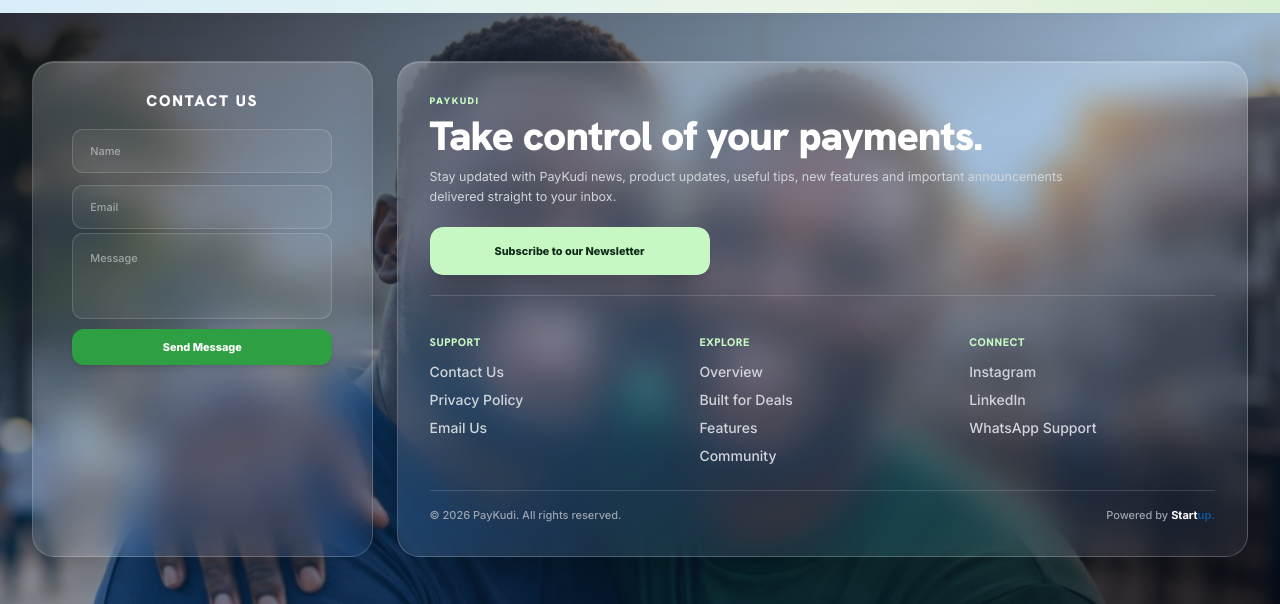
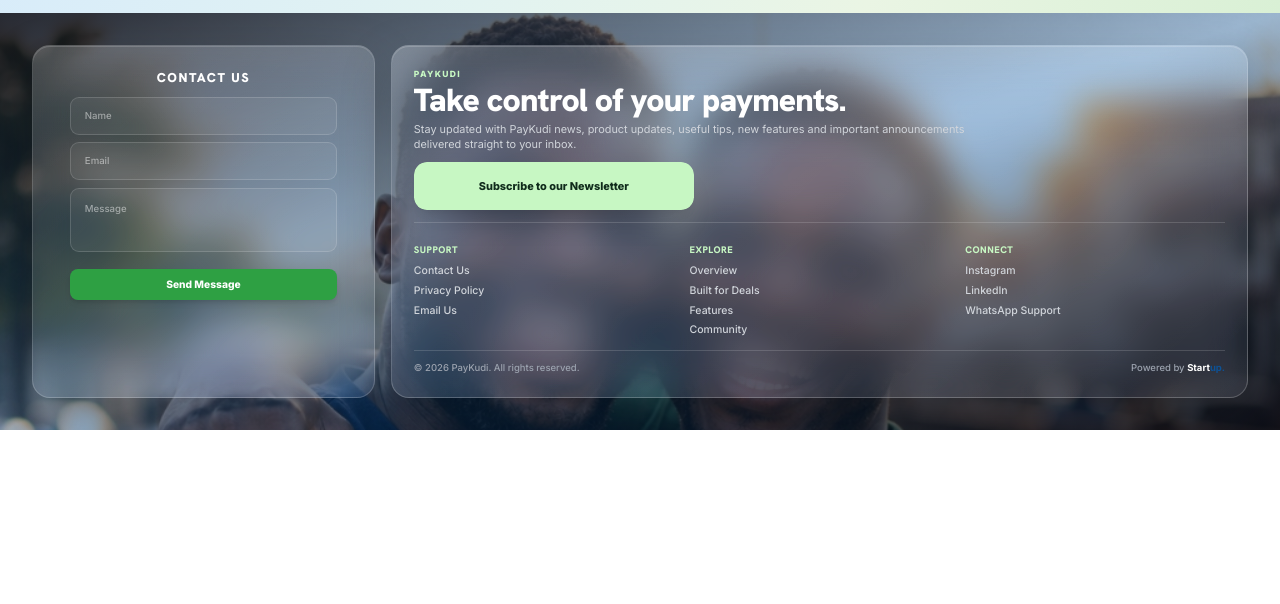
Before and after one commit to STARTUPBUILDtech/PAYKUDI, a website: page index.html in a window 1280 px wide. Shown: the part 2528-3132 px from the top of the page. After the commit the page ends 2958 px from the top, so only its background shows below. Drawn offline with nearby package versions, Linux system fonts and the light colour scheme.

Commit message:
Make PayKudi footer tiles compact and reduce internal spacing while preserving newsletter button size

```diff
--- a/index.html
+++ b/index.html
@@ -375,17 +375,17 @@
     .floating-field {
       position: relative;
       width: 100%;
-      margin-bottom: 0.75rem;
+      margin-bottom: 0.45rem;
     }
 
     .glass-floating-input {
       width: 100%;
-      height: clamp(38px, 4vw, 44px);
-      padding: 16px 12px 6px 12px;
-      font-size: clamp(10px, 0.85vw, 12px);
+      height: clamp(34px, 3.2vw, 38px);
+      padding: 13px 10px 3px 10px;
+      font-size: clamp(9.5px, 0.75vw, 11px);
       background: rgba(255, 255, 255, 0.06);
       border: 1px solid rgba(255, 255, 255, 0.15);
-      border-radius: 11px;
+      border-radius: 9px;
       color: #ffffff;
       outline: none;
       transition: all 0.2s ease;
@@ -393,12 +393,12 @@
 
     .glass-floating-textarea {
       width: 100%;
-      height: clamp(70px, 7vw, 86px);
-      padding: 18px 12px 6px 12px;
-      font-size: clamp(10px, 0.85vw, 12px);
+      height: clamp(54px, 5vw, 68px);
+      padding: 14px 10px 3px 10px;
+      font-size: clamp(9.5px, 0.75vw, 11px);
       background: rgba(255, 255, 255, 0.06);
       border: 1px solid rgba(255, 255, 255, 0.15);
-      border-radius: 11px;
+      border-radius: 9px;
       color: #ffffff;
       outline: none;
       resize: none;
@@ -414,22 +414,22 @@
 
     .glass-floating-label {
       position: absolute;
-      left: 14px;
+      left: 12px;
       top: 50%;
       transform: translateY(-50%);
       color: rgba(255, 255, 255, 0.48);
       pointer-events: none;
-      font-size: clamp(10px, 0.85vw, 12px);
+      font-size: clamp(9.5px, 0.75vw, 11px);
       font-weight: 500;
       transition: all 0.2s cubic-bezier(0.4, 0, 0.2, 1);
       z-index: 2;
       border-radius: 4px;
-      padding: 0 4px;
+      padding: 0 3px;
       line-height: 1;
     }
 
     .floating-field textarea ~ .glass-floating-label {
-      top: 20px;
+      top: 16px;
       transform: none;
     }
 
@@ -438,9 +438,9 @@
     .glass-floating-input:not(:placeholder-shown) ~ .glass-floating-label,
     .glass-floating-textarea:focus ~ .glass-floating-label,
     .glass-floating-textarea:not(:placeholder-shown) ~ .glass-floating-label {
-      top: 5px;
+      top: 3px;
       transform: none;
-      font-size: 8.5px;
+      font-size: 7.5px;
       font-weight: 700;
       color: #C7F7C3;
       background: rgba(10, 42, 50, 0.85);
@@ -1571,7 +1571,7 @@
 
 
   <!-- ================= PAYKUDI GLOSSY TWO-TILE FOOTER ================= -->
-  <footer id="footerSection" class="relative overflow-hidden px-4 sm:px-6 lg:px-8 py-8 sm:py-12">
+  <footer id="footerSection" class="relative overflow-hidden px-4 sm:px-6 lg:px-8 py-6 sm:py-8">
 
     <!-- Existing PayKudi Photo Background -->
     <div class="absolute inset-0 z-0 overflow-hidden">
@@ -1581,17 +1581,17 @@
 
     <!-- TWO INDEPENDENT GLOSSY FOOTER TILES (30% Left, 70% Right) -->
     <div class="relative z-10 max-w-7xl mx-auto">
-      <div class="grid grid-cols-1 lg:grid-cols-[0.72fr_1.8fr] gap-4 sm:gap-6 items-stretch">
+      <div class="grid grid-cols-1 lg:grid-cols-[0.72fr_1.8fr] gap-3 sm:gap-4 items-stretch">
 
         <!-- ================= LEFT SMALL TILE (~30%): COMPACT CONTACT US FORM ================= -->
-        <section class="paykudi-glass-tile rounded-[clamp(14px,1.8vw,22px)] p-[clamp(18px,2.2vw,28px)] text-white flex flex-col justify-between min-h-[300px]">
+        <section class="paykudi-glass-tile rounded-[clamp(12px,1.5vw,18px)] p-[clamp(14px,1.8vw,22px)] text-white flex flex-col justify-between h-full">
           <div class="relative z-10 h-full flex flex-col justify-between items-center text-center w-full">
-            <div id="contactFormContainer" class="w-full max-w-[clamp(230px,92%,340px)] mx-auto">
-              <h3 class="font-black text-white text-[clamp(13px,1.2vw,16px)] uppercase tracking-[0.12em] font-heading mb-4 text-brand-mint text-center">
+            <div id="contactFormContainer" class="w-full max-w-[clamp(210px,90%,310px)] mx-auto">
+              <h3 class="font-black text-white text-[clamp(11px,1vw,13px)] uppercase tracking-[0.12em] font-heading mb-2.5 text-brand-mint text-center">
                 CONTACT US
               </h3>
 
-              <form onsubmit="handleContactFormSubmit(event)" class="w-full space-y-1 text-left">
+              <form onsubmit="handleContactFormSubmit(event)" class="w-full text-left">
                 <div class="floating-field">
                   <input type="text" id="contactFullName" required placeholder=" " autocomplete="name" class="glass-floating-input" />
                   <label for="contactFullName" class="glass-floating-label">Name</label>
@@ -1608,7 +1608,7 @@
                 </div>
 
                 <button type="submit" id="contactModalSubmitBtn"
-                  class="w-full bg-brand-green hover:bg-[#258336] active:bg-[#1e6b2c] text-white text-[clamp(10px,0.85vw,12px)] font-extrabold py-2.5 px-4 rounded-xl transition-all shadow-md hover:shadow-lg cursor-pointer mt-2">
+                  class="w-full bg-brand-green hover:bg-[#258336] active:bg-[#1e6b2c] text-white text-[clamp(9.5px,0.8vw,11.5px)] font-extrabold py-2 px-3 rounded-lg transition-all shadow-md hover:shadow-lg cursor-pointer mt-1">
                   Send Message
                 </button>
               </form>
@@ -1616,14 +1616,14 @@
 
             <!-- SUCCESS MESSAGE CONTAINER -->
             <div id="contactSuccessContainer"
-              class="hidden flex-col items-center justify-center text-center space-y-2.5 p-4 my-auto min-h-[220px]">
-              <div class="w-10 h-10 rounded-full bg-brand-green text-white flex items-center justify-center mx-auto shadow-lg border border-white/20 shrink-0">
-                <svg class="w-5 h-5 text-white" viewBox="0 0 24 24" fill="none" stroke="currentColor" stroke-width="3.5" stroke-linecap="round" stroke-linejoin="round">
+              class="hidden flex-col items-center justify-center text-center space-y-2 p-3 my-auto min-h-[180px]">
+              <div class="w-9 h-9 rounded-full bg-brand-green text-white flex items-center justify-center mx-auto shadow-lg border border-white/20 shrink-0">
+                <svg class="w-4 h-4 text-white" viewBox="0 0 24 24" fill="none" stroke="currentColor" stroke-width="3.5" stroke-linecap="round" stroke-linejoin="round">
                   <polyline points="20 6 9 17 4 12"></polyline>
                 </svg>
               </div>
-              <h4 class="text-base font-extrabold text-white font-heading">Message Sent!</h4>
-              <p class="text-xs text-white/80 font-medium leading-relaxed max-w-xs mx-auto">
+              <h4 class="text-sm font-extrabold text-white font-heading">Message Sent!</h4>
+              <p class="text-[11px] text-white/80 font-medium leading-relaxed max-w-xs mx-auto">
                 Thank you for reaching out to PayKudi. We will get back to you shortly.
               </p>
             </div>
@@ -1632,29 +1632,29 @@
 
 
         <!-- ================= RIGHT LARGE TILE (~70%): HEADING, NEWSLETTER & NAV ================= -->
-        <section class="paykudi-glass-tile-right rounded-[clamp(14px,1.8vw,22px)] p-[clamp(20px,2.5vw,32px)] text-white flex flex-col justify-between min-h-[300px] overflow-hidden">
-          <div class="relative z-10 space-y-5">
+        <section class="paykudi-glass-tile-right rounded-[clamp(12px,1.5vw,18px)] p-[clamp(14px,1.8vw,22px)] text-white flex flex-col justify-between h-full overflow-hidden">
+          <div class="relative z-10">
 
             <!-- HEADER & HEADING -->
             <div>
-              <p class="text-brand-mint text-[9px] font-extrabold tracking-[0.15em] uppercase mb-1">
+              <p class="text-brand-mint text-[8.5px] font-extrabold tracking-[0.15em] uppercase mb-0.5">
                 PAYKUDI
               </p>
 
               <!-- Single-line heading on desktop -->
-              <h2 class="text-[clamp(1.6rem,3.2vw,3rem)] font-black tracking-tight leading-[1.15] text-white font-heading whitespace-normal lg:whitespace-nowrap">
+              <h2 class="text-[clamp(1.35rem,2.5vw,2.3rem)] font-black tracking-tight leading-[1.1] text-white font-heading whitespace-normal lg:whitespace-nowrap mb-1">
                 Take control of your payments.
               </h2>
 
               <!-- Specifically Newsletter Subtext -->
-              <p class="text-gray-300 text-[clamp(10.5px,1vw,12.5px)] leading-relaxed mt-2 max-w-2xl">
+              <p class="text-gray-300 text-[clamp(9.5px,0.85vw,11.5px)] leading-snug mt-1 mb-2.5 max-w-xl">
                 Stay updated with PayKudi news, product updates, useful tips, new features and important announcements delivered straight to your inbox.
               </p>
             </div>
 
-            <!-- NEWSLETTER BUTTON PLACED DIRECTLY BELOW SUBTEXT -->
+            <!-- NEWSLETTER BUTTON PLACED DIRECTLY BELOW SUBTEXT (PROMINENT SIZE PRESERVED) -->
             <div id="footerNewsletterMorphWrapper"
-              class="relative w-full max-w-[clamp(200px,24vw,280px)] h-[clamp(40px,4vw,48px)] overflow-hidden rounded-[clamp(9px,1vw,13px)] shadow-xl shrink-0">
+              class="relative w-full max-w-[clamp(200px,24vw,280px)] h-[clamp(40px,4vw,48px)] overflow-hidden rounded-[clamp(9px,1vw,13px)] shadow-xl shrink-0 mb-3">
 
               <button id="footerNewsletterOriginalBtn" onclick="morphFooterNewsletterButton(event)"
                 class="absolute inset-0 w-full h-full bg-brand-mint hover:bg-brand-mintDark text-brand-dark font-extrabold px-4 rounded-[clamp(9px,1vw,13px)] text-[clamp(9px,0.85vw,11px)] cursor-pointer flex items-center justify-center text-center z-10 whitespace-nowrap shadow-md hover:scale-[1.02] transition-all">
@@ -1696,17 +1696,17 @@
 
             </div>
 
-            <!-- DIVIDER -->
-            <div class="border-t border-white/15 pt-4 relative z-10"></div>
-
-            <!-- NAVIGATION GRID -->
-            <div class="grid grid-cols-2 sm:grid-cols-3 gap-6 relative z-10 text-xs sm:text-sm">
+            <!-- COMPACT DIVIDER -->
+            <div class="border-t border-white/15 my-2.5 pt-2.5 relative z-10"></div>
+
+            <!-- COMPACT NAVIGATION GRID -->
+            <div class="grid grid-cols-2 sm:grid-cols-3 gap-4 relative z-10 text-[9.5px] sm:text-[10.5px]">
               <!-- SUPPORT -->
               <div>
-                <h3 class="text-[11px] font-extrabold uppercase tracking-wider text-brand-mint mb-2.5">
+                <h3 class="text-[9.5px] font-extrabold uppercase tracking-wider text-brand-mint mb-1.5">
                   Support
                 </h3>
-                <ul class="space-y-2 text-gray-300 font-medium">
+                <ul class="space-y-1 text-gray-300 font-medium">
                   <li><a href="#footerSection" class="hover:text-brand-mint transition-colors">Contact Us</a></li>
                   <li><a href="javascript:void(0)" class="hover:text-brand-mint transition-colors">Privacy Policy</a></li>
                   <li><a href="mailto:hello@paykudi.co" class="hover:text-brand-mint transition-colors">Email Us</a></li>
@@ -1715,10 +1715,10 @@
 
               <!-- EXPLORE -->
               <div>
-                <h3 class="text-[11px] font-extrabold uppercase tracking-wider text-brand-mint mb-2.5">
+                <h3 class="text-[9.5px] font-extrabold uppercase tracking-wider text-brand-mint mb-1.5">
                   Explore
                 </h3>
-                <ul class="space-y-2 text-gray-300 font-medium">
+                <ul class="space-y-1 text-gray-300 font-medium">
                   <li><a href="#heroSection" class="hover:text-brand-mint transition-colors">Overview</a></li>
                   <li><a href="#about" class="hover:text-brand-mint transition-colors">Built for Deals</a></li>
                   <li><a href="#about" class="hover:text-brand-mint transition-colors">Features</a></li>
@@ -1728,10 +1728,10 @@
 
               <!-- CONNECT -->
               <div class="col-span-2 sm:col-span-1">
-                <h3 class="text-[11px] font-extrabold uppercase tracking-wider text-brand-mint mb-2.5">
+                <h3 class="text-[9.5px] font-extrabold uppercase tracking-wider text-brand-mint mb-1.5">
                   Connect
                 </h3>
-                <ul class="space-y-2 text-gray-300 font-medium">
+                <ul class="space-y-1 text-gray-300 font-medium">
                   <li><a href="https://www.instagram.com/usepaykudi?igsh=MXh5c3Z6NmJvNmVtOQ==" target="_blank" rel="noopener" class="hover:text-brand-mint transition-colors">Instagram</a></li>
                   <li><a href="https://linkedin.com" target="_blank" rel="noopener" class="hover:text-brand-mint transition-colors">LinkedIn</a></li>
                   <li><a href="https://wa.me/2348123456789" target="_blank" rel="noopener" class="hover:text-brand-mint transition-colors">WhatsApp Support</a></li>
@@ -1741,8 +1741,8 @@
 
           </div>
 
-          <!-- COPYRIGHT ROW -->
-          <div class="border-t border-white/15 mt-6 pt-4 flex items-center justify-between text-[11px] text-gray-400 font-medium relative z-10">
+          <!-- COMPACT COPYRIGHT ROW -->
+          <div class="border-t border-white/15 mt-3 pt-2.5 flex items-center justify-between text-[9.5px] text-gray-400 font-medium relative z-10">
             <p>© <span id="year"></span> PayKudi. All rights reserved.</p>
             <p>Powered by <strong class="text-white">Start<span class="text-[#0E5296]">up.</span></strong></p>
           </div>
```
